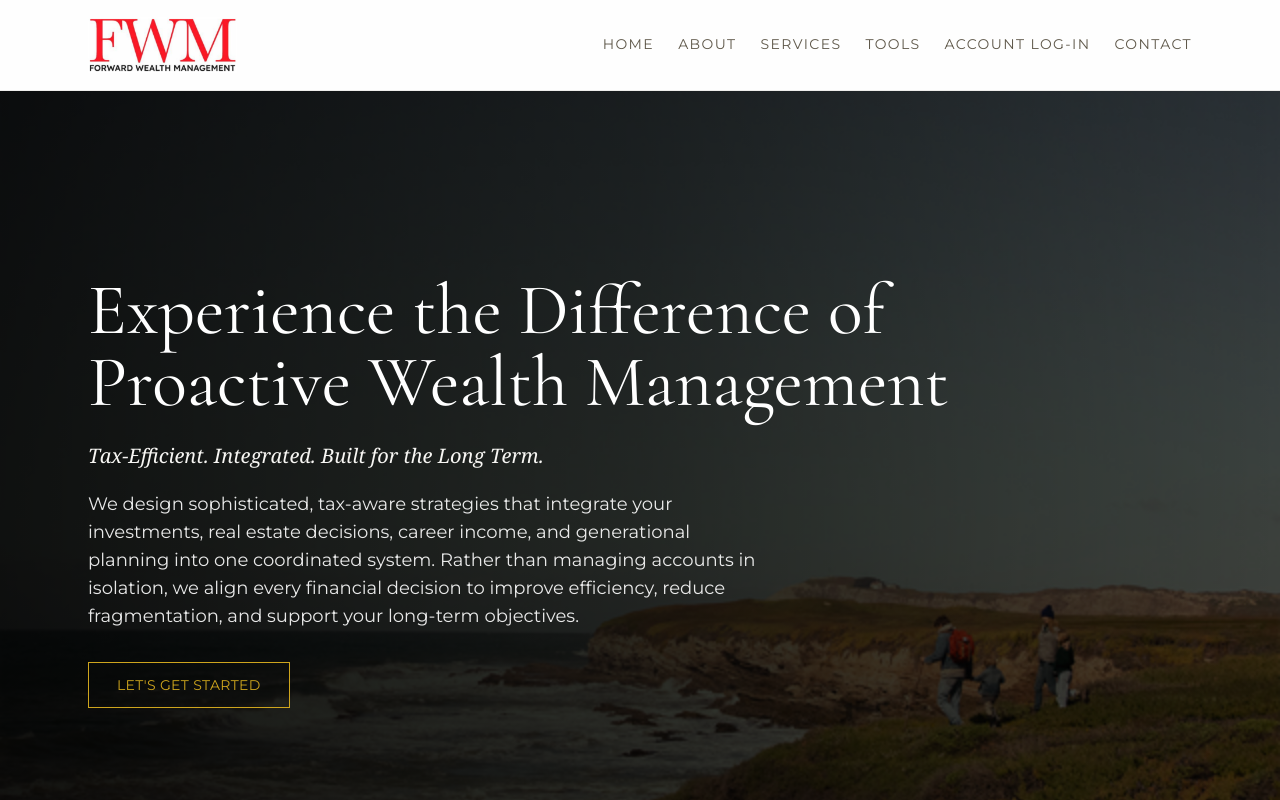
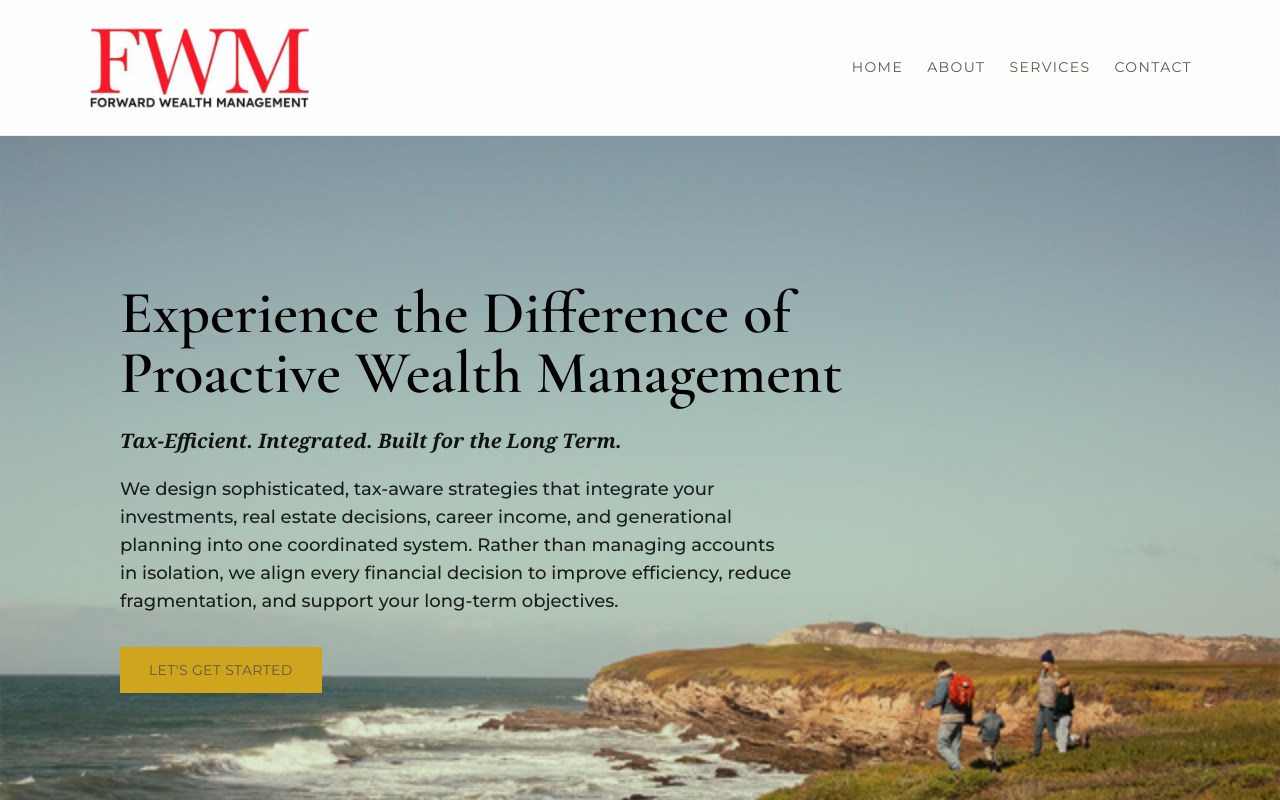
Before and after one commit to Ren6006/forwardwealthmanagement, a React (Vite) app: page / in a window 1280 px wide. Shown: the top 800 px of the page. Built offline with nearby package versions, Linux system fonts and the light colour scheme.

Commit message:
style changes

```diff
--- a/index.html
+++ b/index.html
@@ -2,7 +2,7 @@
 <html lang="en">
   <head>
     <meta charset="UTF-8" />
-    <link rel="icon" type="image/png" href="/images/Attached_image.png" />
+    <link rel="icon" type="image/png" href="/images/thumbnail.png" />
     <meta name="viewport" content="width=device-width, initial-scale=1.0" />
     <link rel="preconnect" href="https://fonts.googleapis.com" />
     <link rel="preconnect" href="https://fonts.gstatic.com" crossorigin />
--- a/src/App.jsx
+++ b/src/App.jsx
@@ -11,8 +11,6 @@ function App() {
           <Route index element={<HomePage />} />
           <Route path="about" element={<div>About</div>} />
           <Route path="services" element={<div>Services</div>} />
-          <Route path="tools" element={<div>Tools</div>} />
-          <Route path="account-login" element={<div>Account Login</div>} />
           <Route path="contact" element={<div>Contact</div>} />
         </Route>
       </Routes>
--- a/src/components/Header.jsx
+++ b/src/components/Header.jsx
@@ -13,17 +13,15 @@ export default function Header() {
   return (
     <header className="sticky top-0 z-50 w-full bg-[#FEFEFE] backdrop-blur border-b border-brandDark/10">
       <div className="max-w-6xl mx-auto px-6">
-        <div className="h-16 md:h-[90px] flex items-center justify-between">
+        <div className="h-24 md:h-[135px] flex items-center justify-between">
           <NavLink to="/" className="inline-flex items-center">
-            <img src={logoImage} alt="Forward Wealth Management" className="h-10 md:h-14 w-auto" />
+            <img src={logoImage} alt="Forward Wealth Management" className="h-[60px] md:h-[84px] w-auto" />
           </NavLink>
 
           <nav className="hidden md:flex items-center gap-6">
             <NavLink to="/" className={cls}>Home</NavLink>
             <NavLink to="/about" className={cls}>About</NavLink>
             <NavLink to="/services" className={cls}>Services</NavLink>
-            <NavLink to="/tools" className={cls}>Tools</NavLink>
-            <NavLink to="/account-login" className={cls}>Account Log-In</NavLink>
             <NavLink to="/contact" className={cls}>Contact</NavLink>
           </nav>
 
@@ -42,8 +40,6 @@ export default function Header() {
               <NavLink to="/" className={cls} onClick={() => setOpen(false)}>Home</NavLink>
               <NavLink to="/about" className={cls} onClick={() => setOpen(false)}>About</NavLink>
               <NavLink to="/services" className={cls} onClick={() => setOpen(false)}>Services</NavLink>
-              <NavLink to="/tools" className={cls} onClick={() => setOpen(false)}>Tools</NavLink>
-              <NavLink to="/account-login" className={cls} onClick={() => setOpen(false)}>Account Log-In</NavLink>
               <NavLink to="/contact" className={cls} onClick={() => setOpen(false)}>Contact</NavLink>
             </div>
           </div>
--- a/src/components/sections/HeroRotator.jsx
+++ b/src/components/sections/HeroRotator.jsx
@@ -12,24 +12,22 @@ export default function HeroRotator() {
       className="reveal relative min-h-screen w-full bg-cover bg-center"
       style={{ backgroundImage: `url('${heroRotator.image}')` }}
     >
-      <div className="absolute inset-0 md:bg-gradient-to-r md:from-black/75 md:via-black/45 md:to-transparent bg-black/65" />
-
-      <div className="relative z-10 min-h-screen max-w-6xl mx-auto px-6 flex items-center justify-center md:justify-start">
-        <div className="max-w-2xl text-white text-center md:text-left">
-          <h1 className="text-5xl md:text-7xl leading-tight">
+      <div className="relative z-10 min-h-screen w-full px-4 md:px-8 lg:px-10 flex items-center justify-center md:justify-start">
+        <div className="max-w-2xl text-black text-center md:text-left md:ml-14 lg:ml-20 md:-mt-24">
+          <h1 className="text-4xl md:text-6xl leading-tight font-semibold">
             <span className="block whitespace-nowrap">{heroRotator.headingLine1}</span>
             <span className="block whitespace-nowrap">{heroRotator.headingLine2}</span>
           </h1>
 
-          <p className="mt-6 italic font-serif text-xl text-brandLight">
+          <p className="mt-6 italic font-serif text-xl text-black/90 font-semibold">
             {heroRotator.subheading}
           </p>
 
-          <p className="mt-5 text-base md:text-lg text-white/90">{heroRotator.paragraph}</p>
+          <p className="mt-5 text-base md:text-lg text-black/85 font-medium">{heroRotator.paragraph}</p>
 
           <NavLink
             to={heroRotator.ctaTo}
-            className="inline-flex mt-8 border border-brandAccent px-7 py-3 uppercase tracking-wide text-sm text-brandAccent transition-colors hover:bg-brandAccent hover:text-brandDark"
+            className="inline-flex mt-8 border border-brandAccent bg-brandAccent px-7 py-3 uppercase tracking-wide text-sm text-brandDark transition-colors hover:bg-transparent hover:text-brandAccent"
           >
             {heroRotator.ctaLabel}
           </NavLink>
--- a/src/components/sections/HomePage.jsx
+++ b/src/components/sections/HomePage.jsx
@@ -1,19 +1,15 @@
 import HeroRotator from "./HeroRotator";
 import ThreePillars from "./ThreePillars";
-import EmpoweringFuture from "./EmpoweringFuture";
 import MeetOurTeam from "./MeetOurTeam";
 import RetirementRisks from "./RetirementRisks";
-import ResourceCenter from "./ResourceCenter";
 
 export default function HomePage() {
   return (
     <>
       <HeroRotator />
       <ThreePillars />
-      <EmpoweringFuture />
       <MeetOurTeam />
       <RetirementRisks />
-      <ResourceCenter />
     </>
   );
 }
--- a/src/components/sections/MeetOurTeam.jsx
+++ b/src/components/sections/MeetOurTeam.jsx
@@ -44,6 +44,9 @@ export default function MeetOurTeam() {
               <p className="mt-1 text-brandDark/70 transition-colors group-hover:text-white/95">
                 {member.role}
               </p>
+              <p className="mt-1 text-sm font-medium text-brandDark/80 transition-colors group-hover:text-white/95">
+                {member.credentials}
+              </p>
               <p className="mt-4 text-sm text-brandDark/80 transition-colors group-hover:text-white/95">
                 {member.phone}
               </p>
--- a/src/content/site.ts
+++ b/src/content/site.ts
@@ -66,15 +66,17 @@ By building financial capability alongside financial capital, families strengthe
     members: [
       {
         name: "Hilal Yilmaz",
-        role: "Senior Wealth Advisor",
+        role: "Wealth Manager",
+        credentials: "PhD, CFA",
         phone: "(555) 201-9401",
         email: "morgan@forwardwealth.com",
         linkedin: "https://www.linkedin.com/",
         image: "/images/hilal_profile.jpg",
       },
       {
-        name: "Katerina Minevichk",
-        role: "Retirement Planning Specialist",
+        name: "Katerina Minevich",
+        role: "Wealth Manager",
+        credentials: "CFP, CDFA",
         phone: "(555) 201-9402",
         email: "daniel@forwardwealth.com",
         linkedin: "https://www.linkedin.com/",
```
Also changed, not shown: public/images/1stpillar.jpg, public/images/thumbnail.png (added).
